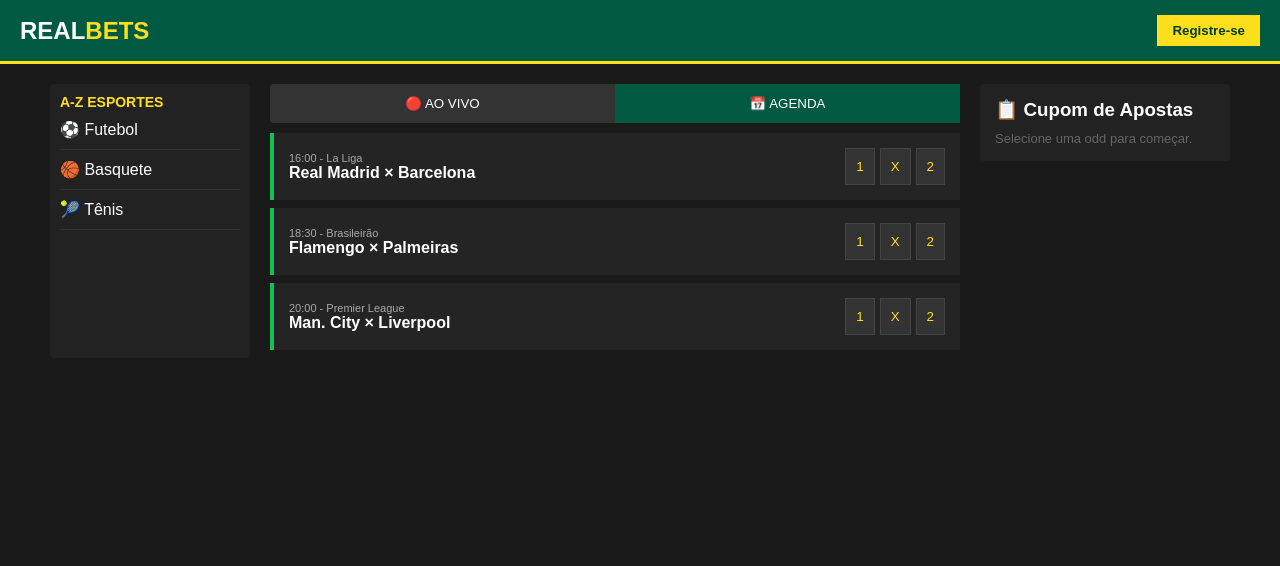
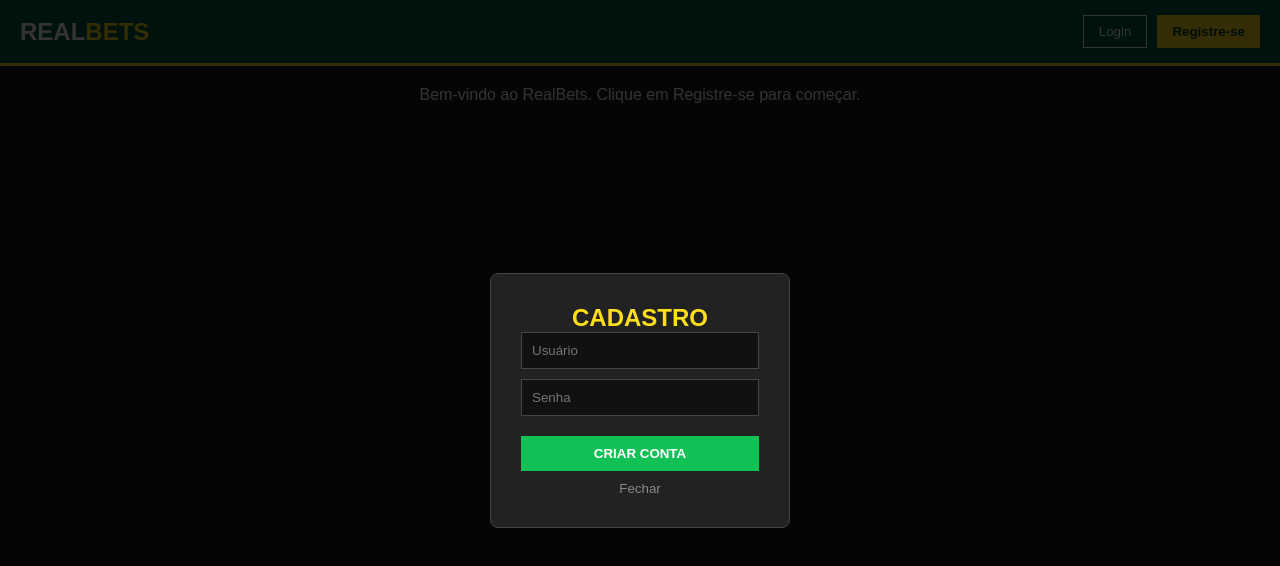
Before and after one commit to rianp7221-ship-it/realbets, a Next.js app in the folder realbets/: page / in a window 1280 px wide. Both pictures are taken after a click on the button "Registre-se". Shown: the top 566 px of the page. Built offline with nearby package versions, Linux system fonts and the light colour scheme.

Commit message:
Update page.js

```diff
--- a/realbets/app/page.js
+++ b/realbets/app/page.js
@@ -1,76 +1,44 @@
 'use client';
-import { useState, useEffect } from 'react';
+import { useState } from 'react';
 
 export default function Home() {
-  const [games, setGames] = useState({ live: [], scheduled: [] });
-  const [activeTab, setActiveTab] = useState('scheduled');
-  const [loading, setLoading] = useState(true);
+  const [showModal, setShowModal] = useState(false);
+  const [modalType, setModalType] = useState('login'); // 'login' ou 'register'
 
-  // Exemplo de visualização (substituído pela API quando disponível)
-  useEffect(() => {
-    async function fetchData() {
-      setLoading(true);
-      const demoData = [
-        { id: 1, teams: 'Real Madrid × Barcelona', time: '16:00', league: 'La Liga' },
-        { id: 2, teams: 'Flamengo × Palmeiras', time: '18:30', league: 'Brasileirão' },
-        { id: 3, teams: 'Man. City × Liverpool', time: '20:00', league: 'Premier League' }
-      ];
-      setGames({ live: [], scheduled: demoData });
-      setLoading(false);
-    }
-    fetchData();
-  }, []);
+  const openModal = (type) => {
+    setModalType(type);
+    setShowModal(true);
+  };
 
   return (
-    <div style={{ backgroundColor: '#1a1a1a', color: '#fff', minHeight: '100vh', fontFamily: 'sans-serif', display: 'flex', flexDirection: 'column' }}>
-      {/* HEADER VERDE */}
+    <div style={{ backgroundColor: '#1a1a1a', color: '#fff', minHeight: '100vh', fontFamily: 'sans-serif' }}>
+      {/* HEADER */}
       <header style={{ backgroundColor: '#005a42', padding: '15px 20px', borderBottom: '3px solid #ffdf1b', display: 'flex', justifyContent: 'space-between', alignItems: 'center' }}>
         <h1 style={{ margin: 0, fontSize: '24px', fontWeight: '900' }}>REAL<span style={{ color: '#ffdf1b' }}>BETS</span></h1>
         <div style={{ display: 'flex', gap: '10px' }}>
-          <button style={{ backgroundColor: '#ffdf1b', color: '#003b2b', border: 'none', padding: '8px 15px', fontWeight: 'bold', cursor: 'pointer' }}>Registre-se</button>
+          <button onClick={() => openModal('login')} style={{ background: 'transparent', color: '#fff', border: '1px solid #fff', padding: '8px 15px', cursor: 'pointer' }}>Login</button>
+          <button onClick={() => openModal('register')} style={{ backgroundColor: '#ffdf1b', color: '#003b2b', border: 'none', padding: '8px 15px', fontWeight: 'bold', cursor: 'pointer' }}>Registre-se</button>
         </div>
       </header>
 
-      {/* CONTEÚDO PRINCIPAL (LAYOUT 3 COLUNAS) */}
-      <div style={{ display: 'flex', maxWidth: '1200px', margin: '20px auto', width: '100%', gap: '20px', padding: '0 10px' }}>
+      {/* MODAL DE LOGIN/REGISTRO */}
+      {showModal && (
+        <div style={{ position: 'fixed', top: 0, left: 0, width: '100%', height: '100%', backgroundColor: 'rgba(0,0,0,0.8)', display: 'flex', justifyContent: 'center', alignItems: 'center', zIndex: 1000 }}>
+          <div style={{ backgroundColor: '#222', padding: '30px', borderRadius: '8px', width: '300px', border: '1px solid #444' }}>
+            <h2 style={{ color: '#ffdf1b', textAlign: 'center' }}>{modalType === 'login' ? 'LOGIN' : 'CADASTRO'}</h2>
+            <input type="text" placeholder="Usuário" style={{ width: '100%', padding: '10px', marginBottom: '10px', background: '#111', border: '1px solid #444', color: '#fff' }} />
+            <input type="password" placeholder="Senha" style={{ width: '100%', padding: '10px', marginBottom: '20px', background: '#111', border: '1px solid #444', color: '#fff' }} />
+            <button onClick={() => { alert(modalType === 'login' ? 'Login realizado!' : 'Conta criada!'); setShowModal(false); }} style={{ width: '100%', padding: '10px', background: '#12c156', border: 'none', color: '#fff', fontWeight: 'bold', cursor: 'pointer' }}>
+              {modalType === 'login' ? 'ENTRAR' : 'CRIAR CONTA'}
+            </button>
+            <button onClick={() => setShowModal(false)} style={{ width: '100%', background: 'transparent', border: 'none', color: '#888', marginTop: '10px', cursor: 'pointer' }}>Fechar</button>
+          </div>
+        </div>
+      )}
 
-        {/* COLUNA ESQUERDA (MENU) */}
-        <nav style={{ width: '200px', backgroundColor: '#222', padding: '10px', borderRadius: '4px' }}>
-          <h3 style={{ color: '#ffdf1b', fontSize: '14px' }}>A-Z ESPORTES</h3>
-          <ul style={{ listStyle: 'none', padding: 0 }}>
-            <li style={{ padding: '10px 0', borderBottom: '1px solid #333' }}>⚽ Futebol</li>
-            <li style={{ padding: '10px 0', borderBottom: '1px solid #333' }}>🏀 Basquete</li>
-            <li style={{ padding: '10px 0', borderBottom: '1px solid #333' }}>🎾 Tênis</li>
-          </ul>
-        </nav>
-
-        {/* COLUNA CENTRAL (JOGOS) */}
-        <main style={{ flex: 1 }}>
-          <div style={{ display: 'flex', background: '#333', borderRadius: '4px', marginBottom: '10px' }}>
-            <button onClick={() => setActiveTab('live')} style={{ flex: 1, padding: '12px', background: activeTab === 'live' ? '#005a42' : 'transparent', color: '#fff', border: 'none', cursor: 'pointer' }}>🔴 AO VIVO</button>
-            <button onClick={() => setActiveTab('scheduled')} style={{ flex: 1, padding: '12px', background: activeTab === 'scheduled' ? '#005a42' : 'transparent', color: '#fff', border: 'none', cursor: 'pointer' }}>📅 AGENDA</button>
-          </div>
-
-          {games[activeTab].map(g => (
-            <div key={g.id} style={{ background: '#242424', padding: '15px', marginBottom: '8px', borderLeft: '4px solid #12c156', display: 'flex', justifyContent: 'space-between', alignItems: 'center' }}>
-              <div>
-                <div style={{ fontSize: '11px', color: '#aaa' }}>{g.time} - {g.league}</div>
-                <div style={{ fontWeight: 'bold' }}>{g.teams}</div>
-              </div>
-              <div style={{ display: 'flex', gap: '5px' }}>
-                <button style={{ padding: '10px', background: '#333', color: '#ffdf1b', border: '1px solid #444' }}>1</button>
-                <button style={{ padding: '10px', background: '#333', color: '#ffdf1b', border: '1px solid #444' }}>X</button>
-                <button style={{ padding: '10px', background: '#333', color: '#ffdf1b', border: '1px solid #444' }}>2</button>
-              </div>
-            </div>
-          ))}
-        </main>
-
-        {/* COLUNA DIREITA (CUPOM) */}
-        <aside style={{ width: '250px', backgroundColor: '#222', padding: '15px', borderRadius: '4px', height: 'fit-content' }}>
-          <h3 style={{ margin: '0 0 10px 0', color: '#fff' }}>📋 Cupom de Apostas</h3>
-          <p style={{ color: '#666', fontSize: '13px' }}>Selecione uma odd para começar.</p>
-        </aside>
+      {/* RESTANTE DO SITE... (Aqui você mantém o layout de colunas que fizemos antes) */}
+      <div style={{ padding: '20px', textAlign: 'center' }}>
+        <p>Bem-vindo ao RealBets. Clique em Registre-se para começar.</p>
       </div>
     </div>
   );
```
